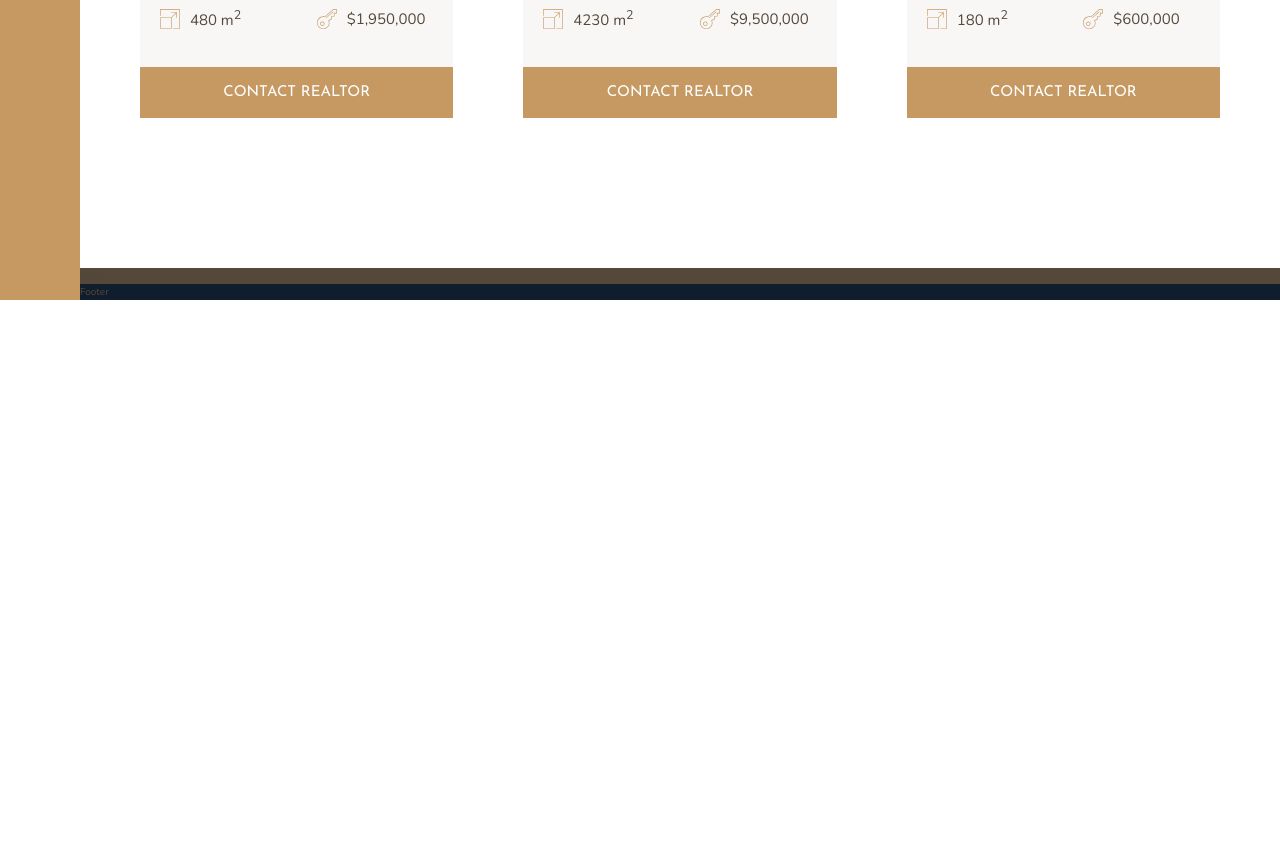
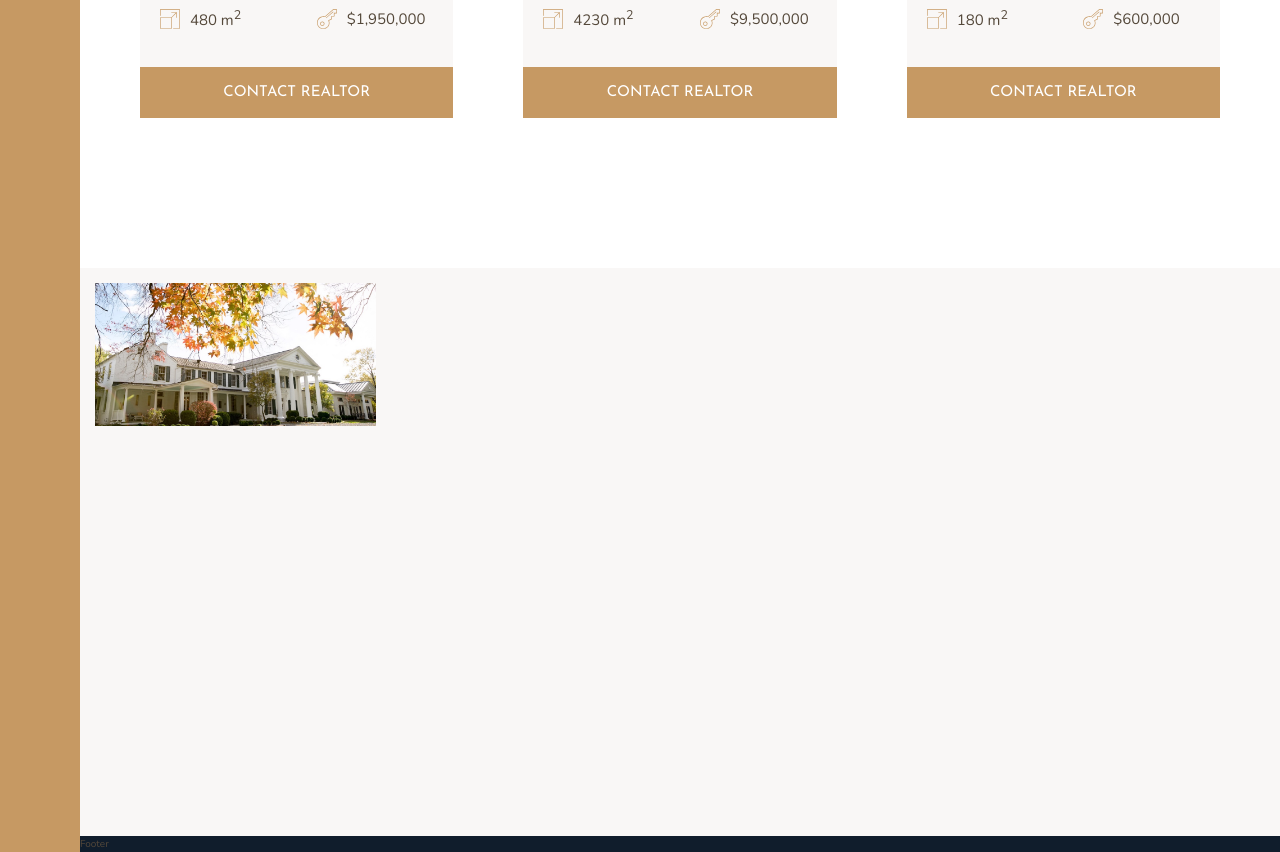
Before and after one commit to WiliTheSParrow/-UdemyCourse_Nexter, a website: page index.html in a window 1280 px wide. Shown: the part 2804-3656 px from the top of the page. Before the commit the page ends 3104 px from the top, so only its background shows below. Drawn offline with nearby package versions, Linux system fonts and the light colour scheme.

Commit message:
gallery part 1 finished

```diff
--- a/index.html
+++ b/index.html
@@ -295,7 +295,12 @@
         </div>
     </section>
 
-    <section class="gallery">Gallery</section>
+    <section class="gallery">
+        <figure class="gallery__item gallery__item--1">
+            <img src="img/gal-1.jpeg" alt="Gallery image 1" class="gallery__img">
+        </figure>
+
+    </section>
 
     <footer class="footer">Footer</footer>
 
--- a/sass/_gallery.scss
+++ b/sass/_gallery.scss
@@ -1,4 +1,25 @@
 .gallery {
-    background-color: $color-grey-dark-1;
+    background-color: $color-grey-light-1;
     grid-column: full-start / full-end;
+
+    display: grid;
+    grid-template-columns: repeat(8, 1fr);
+    grid-template-rows: repeat(7, 5vw);
+    grid-gap: 1.5rem;
+    padding: 1.5rem;
+
+    &__item {
+        &--1{
+            grid-row: 1 / span 2;
+            grid-column: 1 / span 2;
+        }
+    }
+
+    &__img {
+        width: 100%;
+        height: 100%;
+        //object-fit will work if you set the width and height manuall:
+        object-fit: cover;
+        display: block;
+    }
 }
```
Also changed, not shown: css/style.css.
